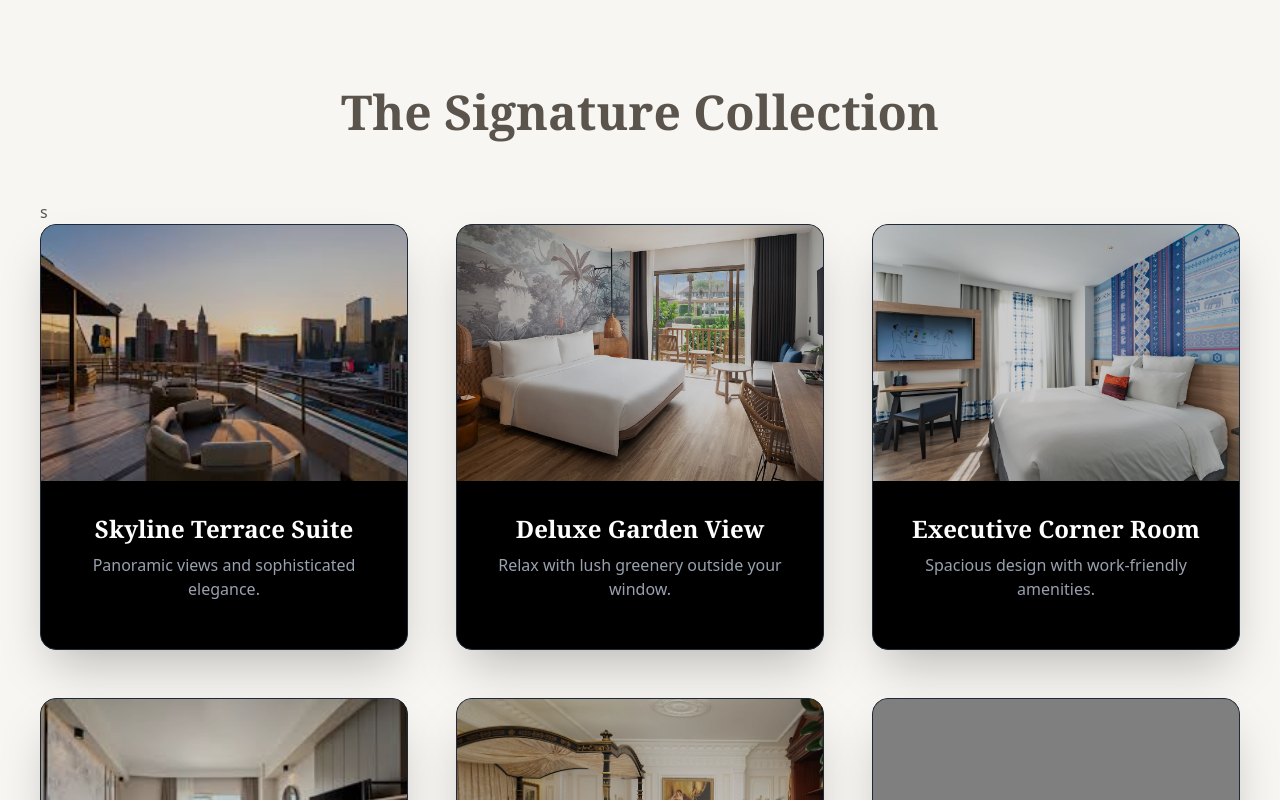
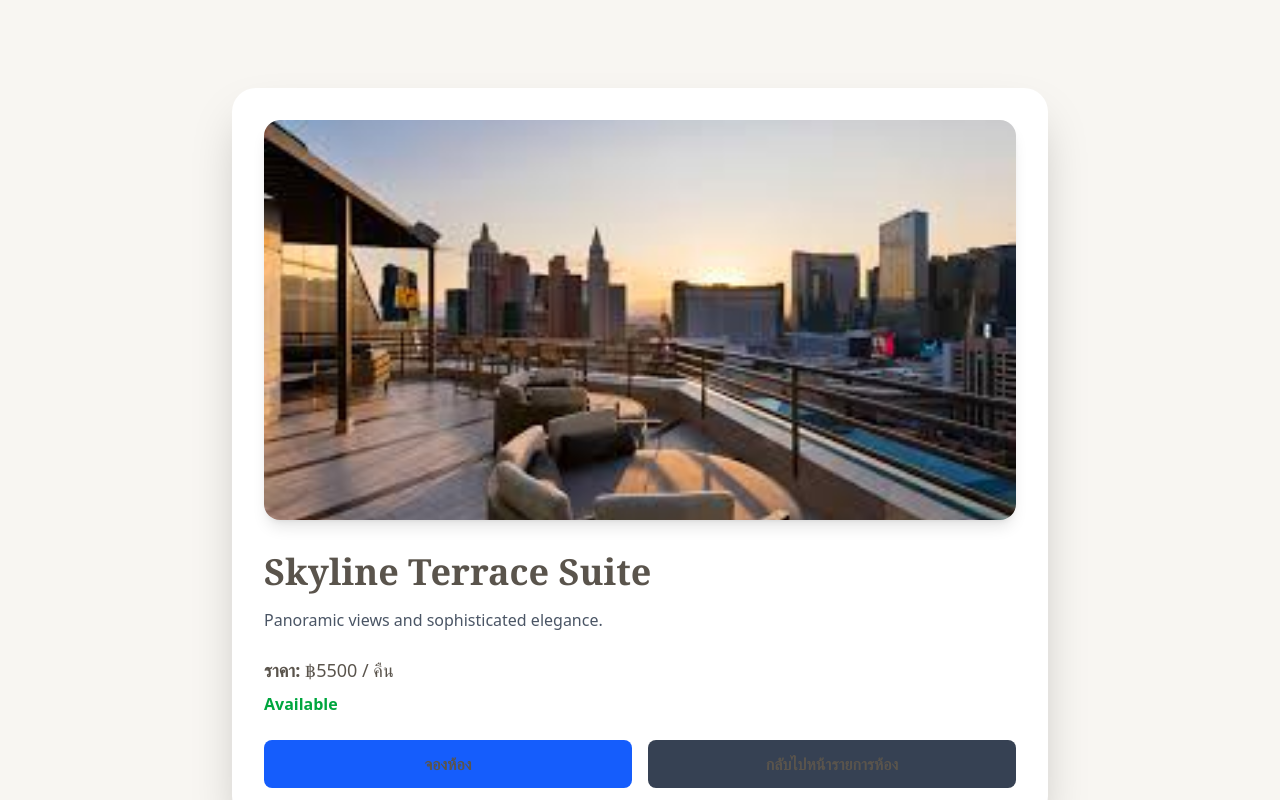
Before and after one commit to boatcoding17/web_project_30, a Next.js app: page /rooms/1 in a window 1280 px wide. Shown: the part 200-1000 px from the top of the page. Built offline with nearby package versions, Linux system fonts and the light colour scheme; grey boxes are pictures that could not be loaded.

Commit message:
start room-id

```diff
--- a/src/app/rooms/[id]/page.tsx
+++ b/src/app/rooms/[id]/page.tsx
@@ -1,34 +1,70 @@
-// src/app/rooms/page.tsx
 import { rooms } from "../../../data/rooms";
+import Link from "next/link";
 
-export default function RoomsPage() {
+interface RoomPageProps {
+  params: {
+    id: string;
+  };
+}
+
+export default function RoomDetailPage({ params }: RoomPageProps) {
+  const room = rooms.find((r) => r.id.toString() === params.id);
+
+  if (!room) {
+    return (
+      <section className="px-10 py-32 text-center">
+        <h2 className="text-3xl font-bold text-red-600">Room not found</h2>
+      </section>
+    );
+  }
+
   return (
-    <section className="px-10 py-32">
-      <h2 className="text-5xl font-serif font-bold text-center mb-16 text-primary-gold">
-        The Signature Collection
-      </h2>s
+    <section className="px-10 py-32 max-w-4xl mx-auto">
+      <div className="bg-white rounded-3xl shadow-2xl p-8">
+        {/* รูปห้อง */}
+        <div className="rounded-2xl overflow-hidden shadow-lg mb-8">
+          <img src={room.img} alt={room.name} className="w-full h-[400px] object-cover" />
+        </div>
 
-      <div className="grid md:grid-cols-2 lg:grid-cols-3 gap-12 max-w-7xl mx-auto">
-        {rooms.map((room) => (
-          <div
-            key={room.id}
-            className="bg-black text-white rounded-2xl shadow-2xl overflow-hidden border border-gray-800 group cursor-pointer"
+        {/* รายละเอียดห้อง */}
+        <h2 className="text-4xl font-serif font-bold mb-4">{room.name}</h2>
+        <p className="text-gray-600 mb-6">{room.desc}</p>
+
+        <div className="mb-6">
+          <p className="text-lg">
+            <span className="font-bold">ราคา:</span> ฿{room.price} / คืน
+          </p>
+          <p
+            className={`mt-2 font-semibold ${
+              room.available ? "text-green-600" : "text-red-600"
+            }`}
           >
-            <div className="h-64 overflow-hidden relative">
-              <img
-                src={room.img}
-                alt={room.name}
-                className="w-full h-full object-cover transition-transform duration-700 group-hover:scale-110"
-              />
-              <div className="absolute inset-0 bg-black/20 group-hover:bg-black/10 transition" />
-            </div>
-            <div className="p-8 text-center">
-              <h3 className="text-2xl font-serif font-bold mb-2">{room.name}</h3>
-              <p className="text-gray-400 mb-4">{room.desc}</p>
+            {room.available ? "Available" : "Not Available"}
+          </p>
+        </div>
 
-            </div>
-          </div>
-        ))}
+        <div className="flex justify-between space-x-4 mt-6">
+          {/* ปุ่มจองห้อง */}
+          {room.available ? (
+            <Link
+              href={`/booking?roomId=${room.id}&roomName=${encodeURIComponent(room.name)}`}
+              className="flex-1"
+            >
+              <button className="w-full py-3 rounded-lg bg-blue-600 hover:bg-blue-700 transition font-semibold">
+                จองห้อง
+              </button>
+            </Link>
+          ) : (
+            <p className="text-gray-400 text-center flex-1">ห้องนี้ไม่สามารถจองได้</p>
+          )}
+
+          {/* ปุ่มกลับไปหน้ารายการห้อง */}
+          <Link href="/rooms" className="flex-1">
+            <button className="w-full py-3 rounded-lg bg-gray-700 hover:bg-gray-600 transition font-semibold">
+              กลับไปหน้ารายการห้อง
+            </button>
+          </Link>
+        </div>
       </div>
     </section>
   );
```
